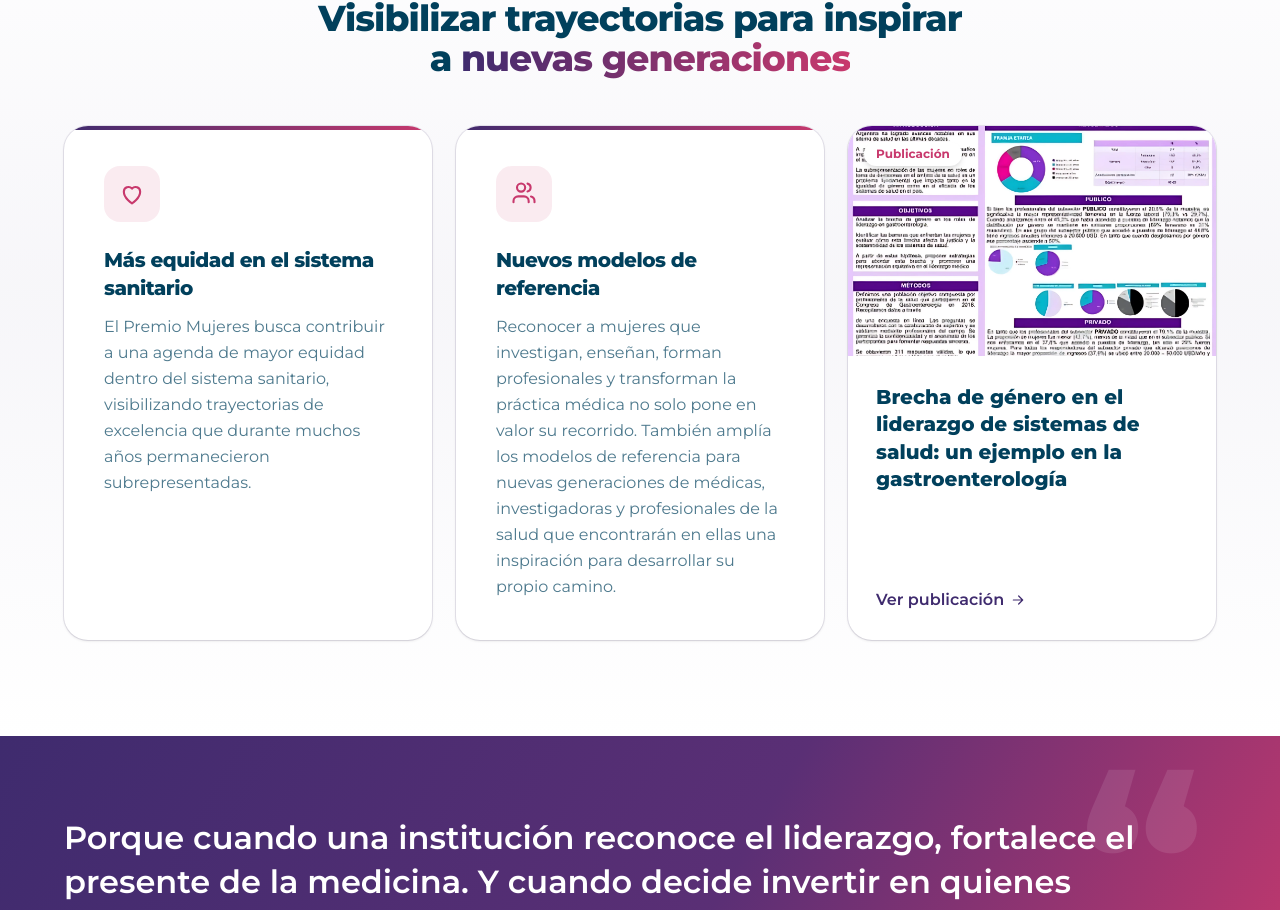
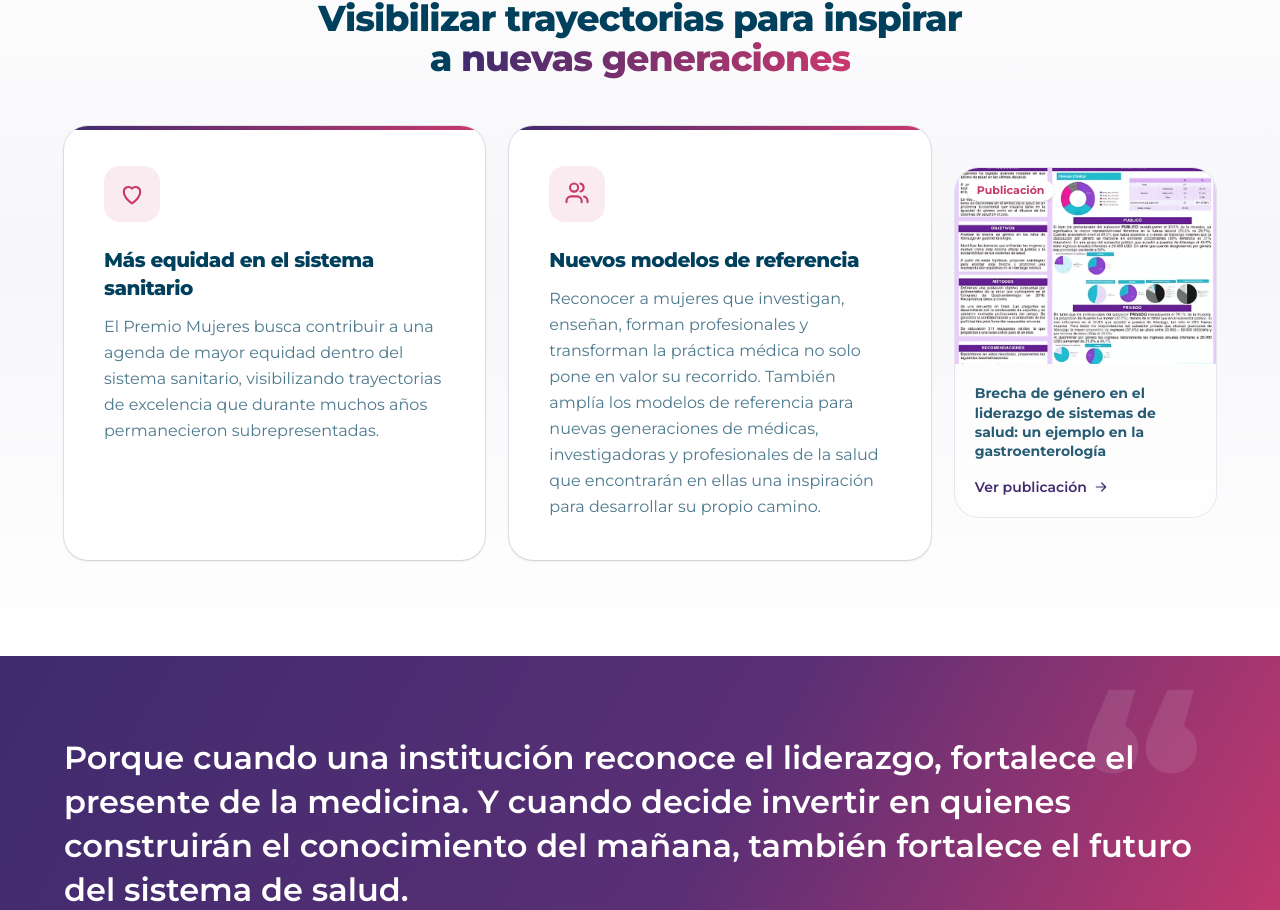
Before and after one commit to tomasfeijoo-dev/landingFG, a Next.js app: page /programas/mujeres-en-salud in a window 1280 px wide. Shown: the part 3697-4607 px from the top of the page. Built offline with nearby package versions, Linux system fonts and the light colour scheme.

Commit message:
Mujeres en Salud: tarjetas de equidad más anchas y la publicación más chica y discreta
Co-Authored-By: Claude Opus 5.5 <noreply@anthropic.com>
Claude-Session: https://claude.ai/code/session_011muNtFeuZ2ULBSNLxgmq4i

```diff
--- a/app/programas/mujeres-en-salud/page.tsx
+++ b/app/programas/mujeres-en-salud/page.tsx
@@ -226,7 +226,7 @@ export default function MujeresEnSaludPage() {
             </h2>
           </div>
 
-          <div className="mt-12 grid gap-6 md:grid-cols-2 lg:grid-cols-3">
+          <div className="mt-12 grid gap-6 md:grid-cols-2 lg:grid-cols-[1fr_1fr_0.62fr]">
             {[
               {
                 icon: "heart",
@@ -252,17 +252,17 @@ export default function MujeresEnSaludPage() {
             {/* Publicación relacionada, en formato de nota */}
             <Link
               href="/novedades#poster-brecha-genero"
-              className="reveal-pop group flex flex-col overflow-hidden rounded-3xl bg-white shadow-sm ring-1 ring-[#3f2b6e]/10 transition hover:-translate-y-1 hover:shadow-xl md:col-span-2 lg:col-span-1"
+              className="reveal-pop group mx-auto flex w-full max-w-xs flex-col overflow-hidden rounded-3xl bg-white/70 ring-1 ring-[#3f2b6e]/10 transition hover:-translate-y-1 hover:bg-white hover:shadow-lg md:col-span-2 lg:col-span-1 lg:max-w-none lg:self-center"
             >
-              <div className="relative aspect-[16/10] overflow-hidden bg-brand-50">
-                <Image src="/publicaciones/poster-3.webp" alt="Póster Brecha de género en el liderazgo de sistemas de salud" fill sizes="(min-width: 1024px) 33vw, 100vw" className="object-cover object-top transition duration-700 group-hover:scale-110" />
-                <span className="absolute top-4 left-4 z-10 rounded-full bg-white px-3 py-1 text-xs font-bold text-[#c8396d] shadow-md">Publicación</span>
+              <div className="relative aspect-[4/3] overflow-hidden bg-brand-50">
+                <Image src="/publicaciones/poster-3.webp" alt="Póster Brecha de género en el liderazgo de sistemas de salud" fill sizes="(min-width: 1024px) 20vw, 320px" className="object-cover object-top opacity-90 transition duration-700 group-hover:scale-105 group-hover:opacity-100" />
+                <span className="absolute top-3 left-3 z-10 rounded-full bg-white px-2.5 py-0.5 text-[11px] font-bold text-[#c8396d] shadow-sm">Publicación</span>
               </div>
-              <div className="flex flex-1 flex-col p-6 sm:p-7">
-                <h3 className="text-xl font-extrabold leading-snug text-navy-900">
+              <div className="flex flex-1 flex-col p-5">
+                <h3 className="text-sm font-bold leading-snug text-navy-900/85">
                   Brecha de género en el liderazgo de sistemas de salud: un ejemplo en la gastroenterología
                 </h3>
-                <span className="mt-auto inline-flex items-center gap-1.5 pt-5 font-semibold text-[#3f2b6e] transition group-hover:text-[#c8396d]">
+                <span className="mt-auto inline-flex items-center gap-1.5 pt-4 text-sm font-semibold text-[#3f2b6e] transition group-hover:text-[#c8396d]">
                   Ver publicación <Icon name="arrow" className="h-4 w-4 transition group-hover:translate-x-1" />
                 </span>
               </div>
```
